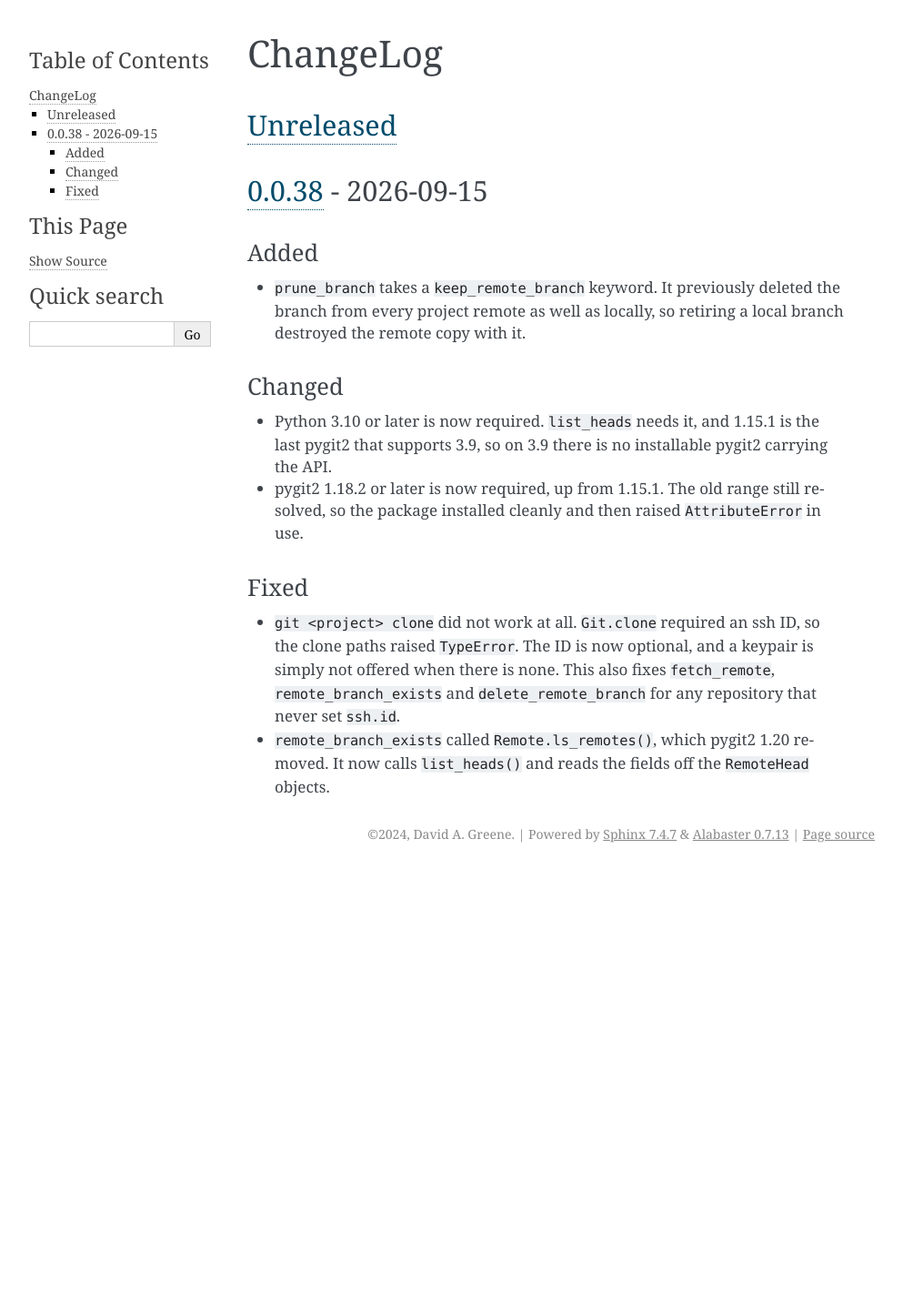
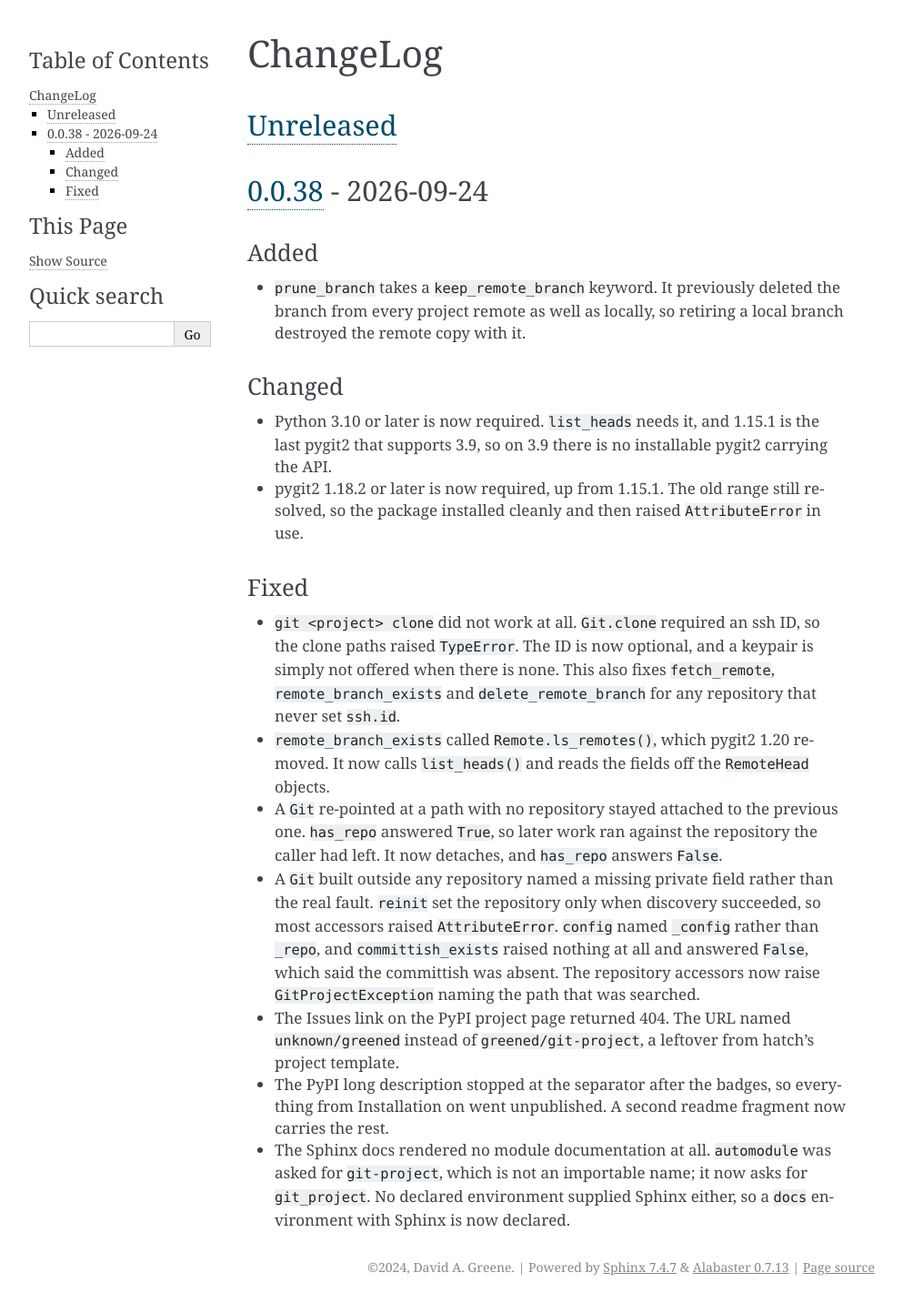
Before and after one commit to greened/git-project, a Sphinx documentation site: the page built from docs/changelog.rst, in a window 1280 px wide. Shown: the whole page at 91% size, without its empty margins (148-1141 px from the left). Built offline with Sphinx 7.4.7, drawn with Linux system fonts in a browser that asks for light colours; before the commit the page ends 956 px from its top, so only the background shows below that.

Commit message:
changelog: 0.0.38 carries the date it ships and the fixes it owed
The section was written on the 15th and the cut is today, so the heading sat
nine days behind its own release.

Three other commits landed after the section went in, and this repo batches
changelog entries at release time rather than per commit. 0.0.38 owed entries
to all three: "git: report that there is no repository, not a missing
attribute", "pyproject: point Issues at greened/git-project, not
unknown/greened" and "docs: render the whole module docstring in Sphinx and on
PyPI". All three are fixes, so they go under Fixed rather than a new Packaging
or Docs heading. Two of them fixed two separate bugs each, and a user hits one
bug without the other, so Fixed gains five entries rather than three.

Docs only; no code change.

```diff
--- a/docs/changelog.rst
+++ b/docs/changelog.rst
@@ -31,7 +31,7 @@ ChangeLog
 `Unreleased`_
 -------------
 
-`0.0.38`_ - 2026-09-15
+`0.0.38`_ - 2026-09-24
 ----------------------
 Added
 .....
@@ -58,6 +58,27 @@ Fixed
 - ``remote_branch_exists`` called ``Remote.ls_remotes()``, which pygit2 1.20
   removed. It now calls ``list_heads()`` and reads the fields off the
   ``RemoteHead`` objects.
+- A ``Git`` re-pointed at a path with no repository stayed attached to the
+  previous one. ``has_repo`` answered ``True``, so later work ran against the
+  repository the caller had left. It now detaches, and ``has_repo`` answers
+  ``False``.
+- A ``Git`` built outside any repository named a missing private field rather
+  than the real fault. ``reinit`` set the repository only when discovery
+  succeeded, so most accessors raised ``AttributeError``. ``config`` named
+  ``_config`` rather than ``_repo``, and ``committish_exists`` raised nothing
+  at all and answered ``False``, which said the committish was absent. The
+  repository accessors now raise ``GitProjectException`` naming the path that
+  was searched.
+- The Issues link on the PyPI project page returned 404. The URL named
+  ``unknown/greened`` instead of ``greened/git-project``, a leftover from
+  hatch's project template.
+- The PyPI long description stopped at the separator after the badges, so
+  everything from Installation on went unpublished. A second readme fragment
+  now carries the rest.
+- The Sphinx docs rendered no module documentation at all. ``automodule`` was
+  asked for ``git-project``, which is not an importable name; it now asks for
+  ``git_project``. No declared environment supplied Sphinx either, so a
+  ``docs`` environment with Sphinx is now declared.
 
 .. _Unreleased: https://github.com/greened/git-project/compare/v0.0.38...HEAD
 .. _0.0.38: https://github.com/greened/git-project/compare/v0.0.37...v0.0.38
```
